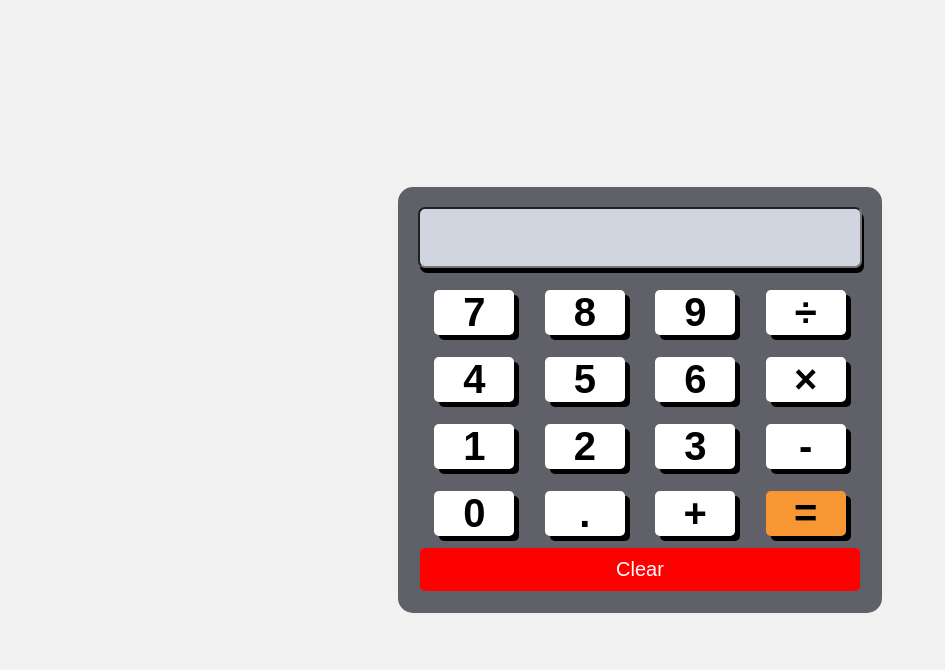
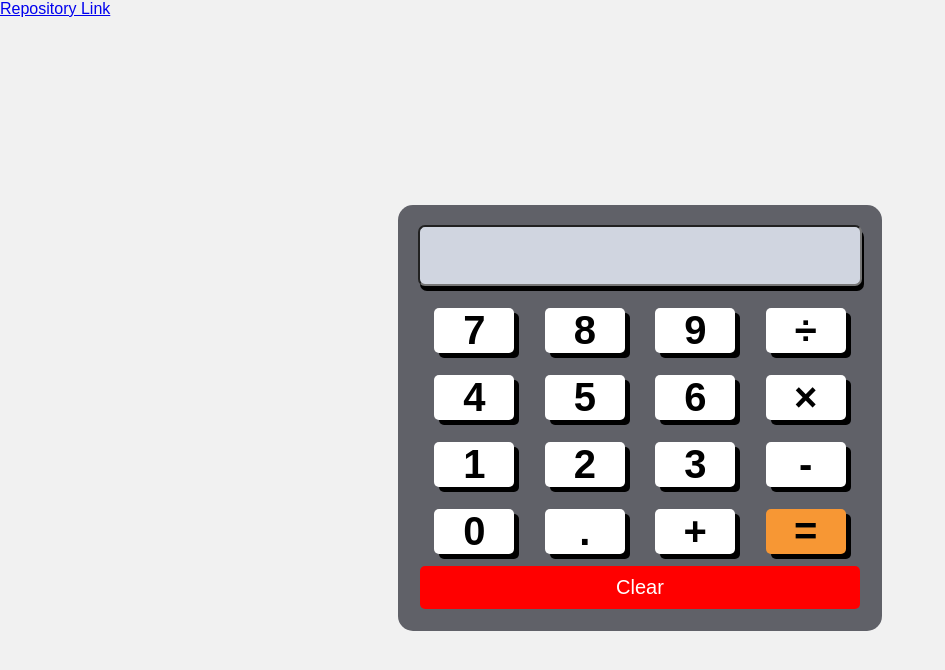
Before and after one commit to dodosebn/Zuri-Calculator_Assignment, a plain HTML site: page index.html in a window 1280 px wide. Shown: the whole page, without its empty margins (0-945 px from the left). Drawn offline with Linux system fonts and the light colour scheme.

Commit message:
Update index.html

```diff
--- a/index.html
+++ b/index.html
@@ -11,6 +11,9 @@
     </style>
 </head>
 <body>
+       <div class="url-repo">
+        <a href="https://github.com/dodosebn/Zuri-Calculator_Assignment">Repository Link</a>
+    </div>
     <div class="container">
         <div class="calculator">
             <input type="text" name="calcDisplay" id="calcDisplay" readonly>
```
